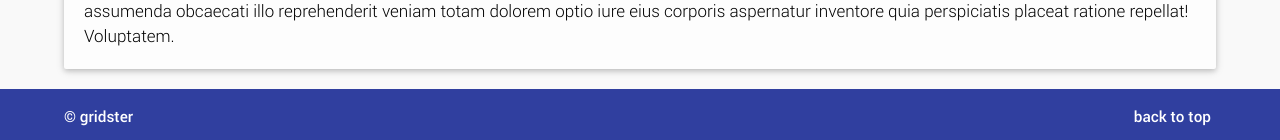
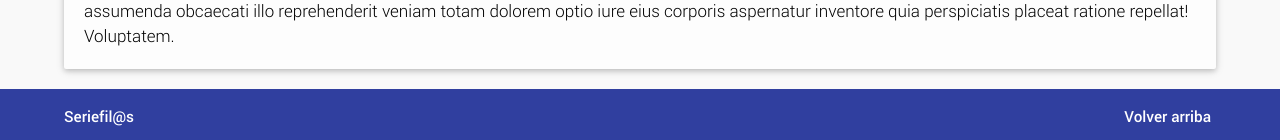
Before and after one commit to sandra86code/blog, a Jekyll site: the page built from page-full/index.md, in a window 1280 px wide and 900 px high, scrolled down 748 px. Shown: the part 757-897 px from the top of the window. Built offline with Jekyll 4.4.1, drawn with Linux system fonts in a browser that asks for light colours.

Commit message:
Cambiando footer

```diff
--- a/_includes/footer.html
+++ b/_includes/footer.html
@@ -1,7 +1,7 @@
 <footer>
     <div class="content">
-        <span>&copy; gridster</span>
-        <span class="backtotop">back to top</span>
+        <span>Seriefil@s</span>
+        <span class="backtotop">Volver arriba</span>
     </div>
 </footer>
 <script src="{{ site.baseurl | replace: '//', '/' }}/js/build/global.min.js"></script>
```
